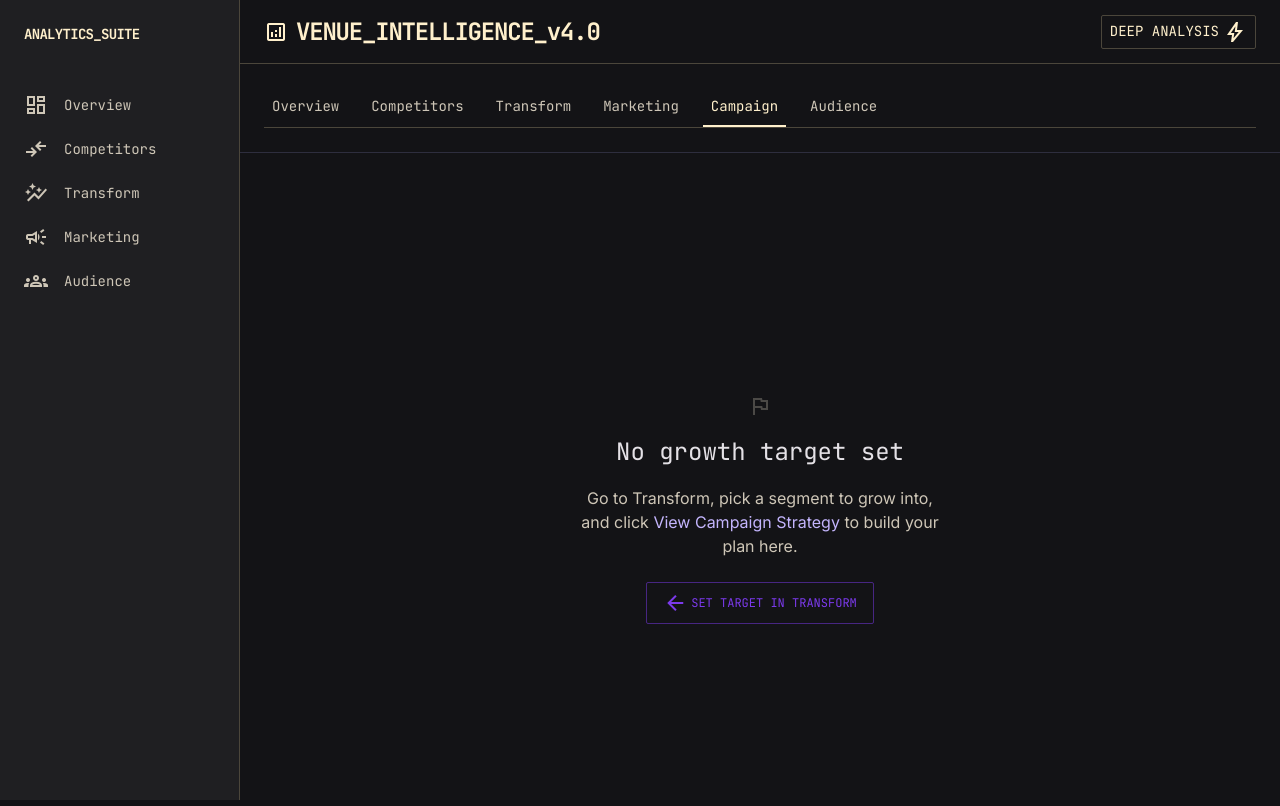
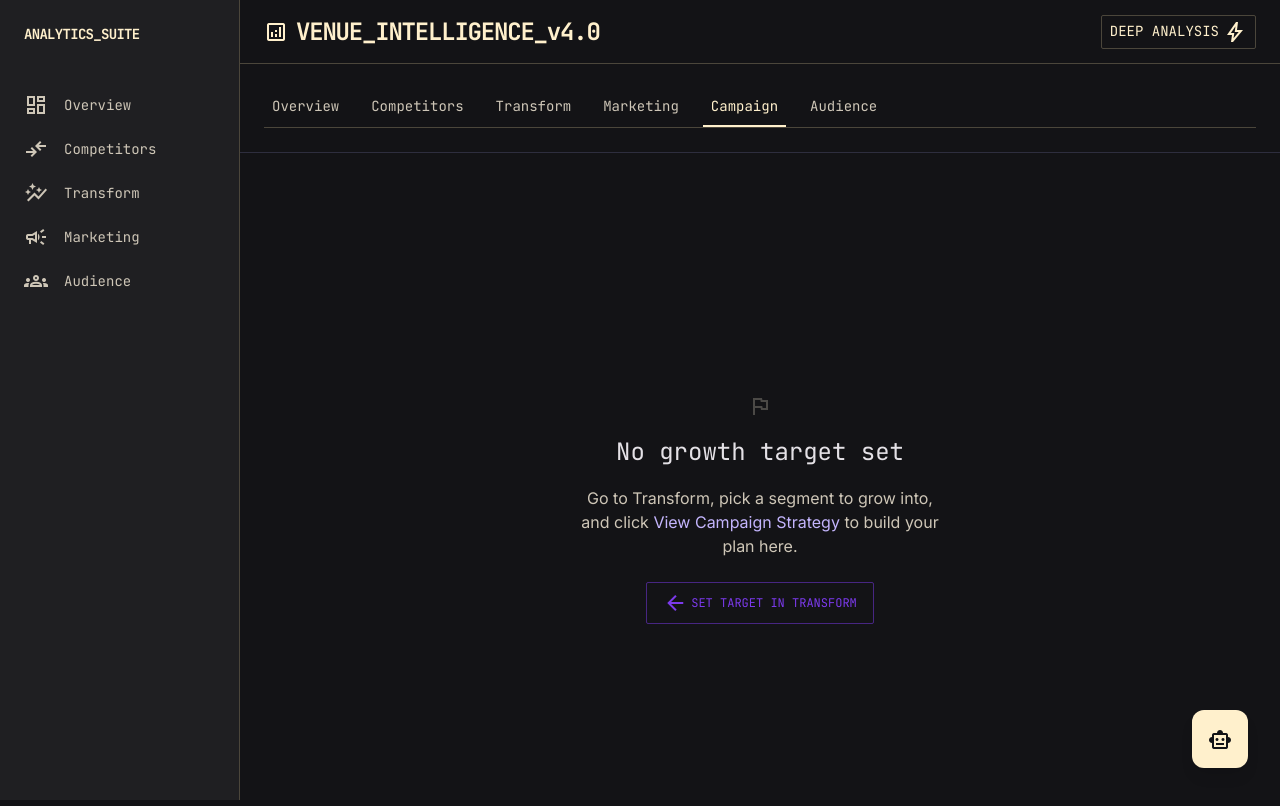
Before and after one commit to Sasuke102001/polynovea_acquisition, a Next.js app in the folder App/frontend/: page /venues/1/campaign in a window 1280 px wide. Shown: the top 806 px of the page. Built offline with nearby package versions, Linux system fonts and the light colour scheme.

Commit message:
fix: add ChatDrawer to campaign NoTarget state — was missing from empty-state branch

```diff
--- a/App/frontend/app/venues/[id]/campaign/page.tsx
+++ b/App/frontend/app/venues/[id]/campaign/page.tsx
@@ -131,6 +131,7 @@ function NoTarget({ id }: { id: string }) {
           Set target in Transform
         </Link>
       </div>
+      <ChatDrawer venueId={parseInt(id)} tab="marketing" />
     </div>
   );
 }
```
